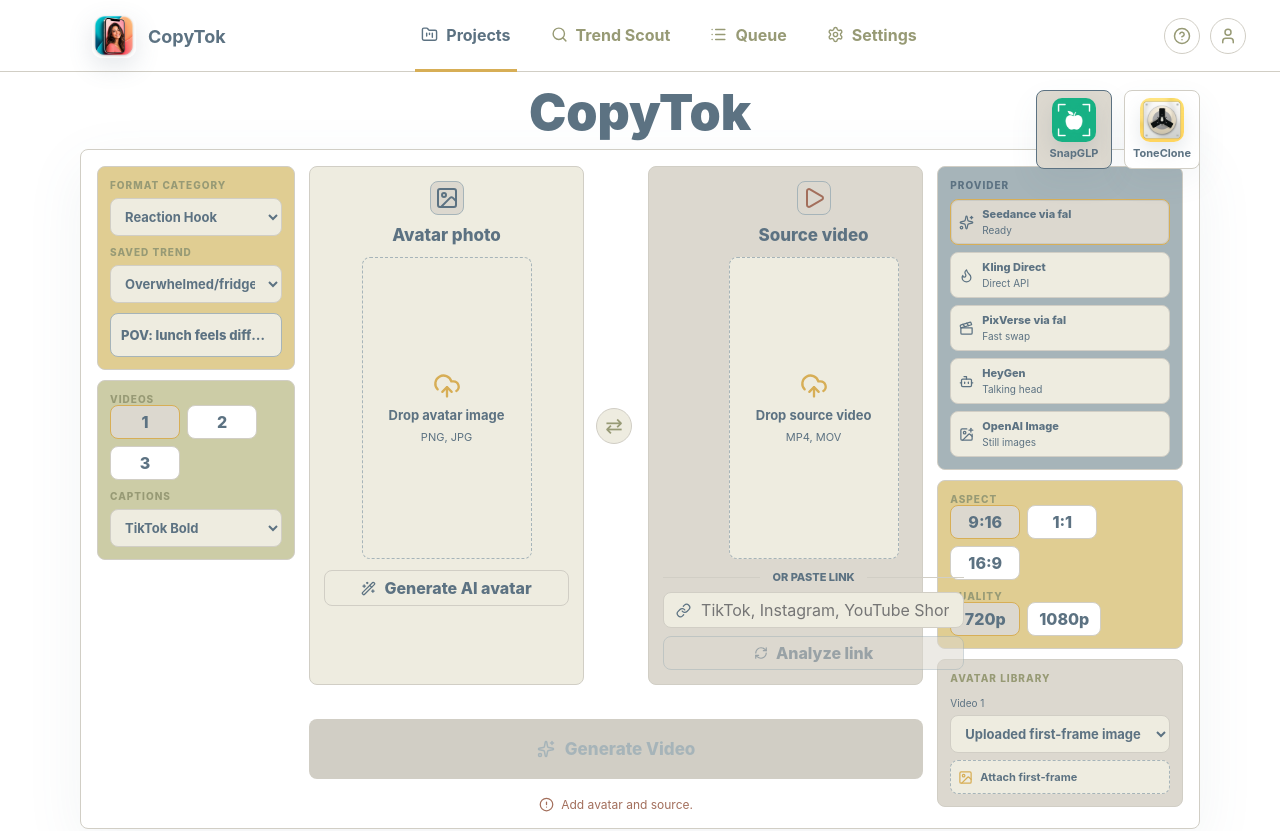
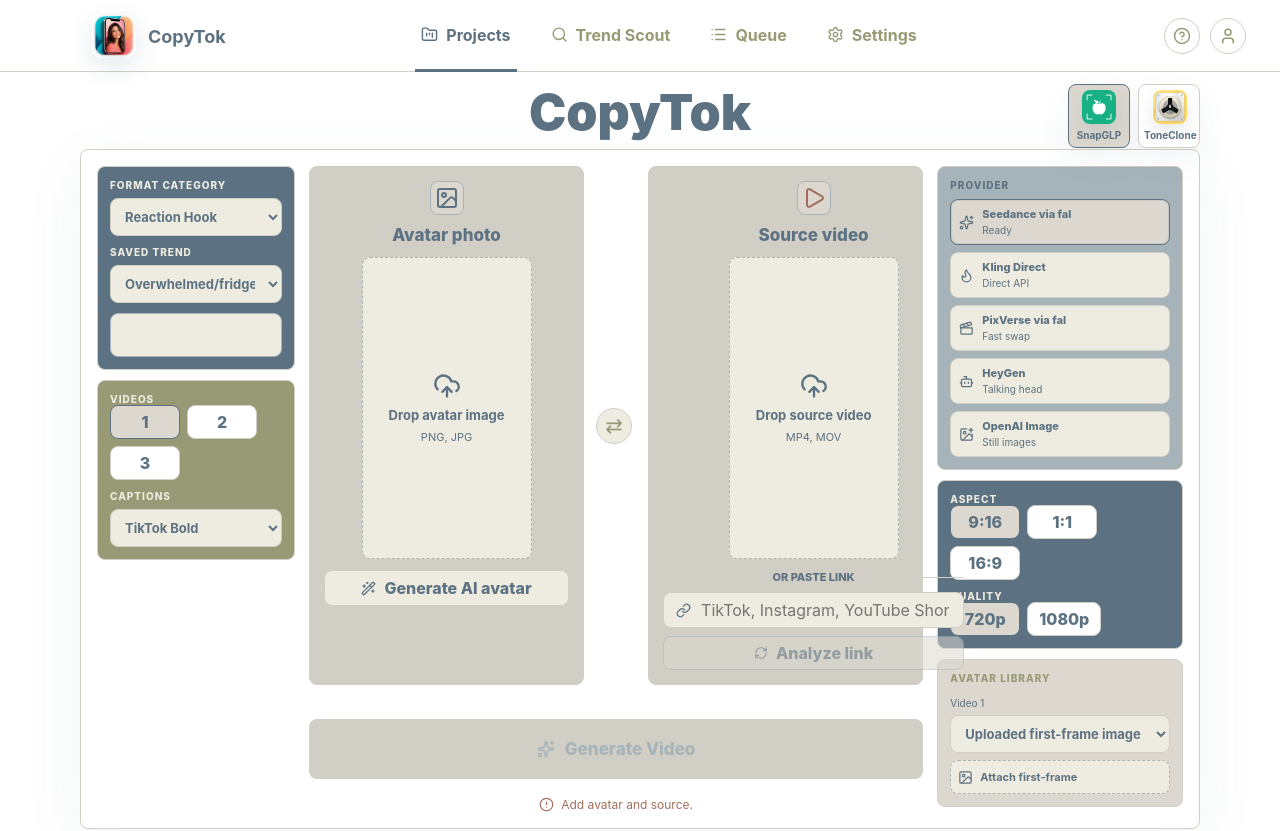
Before and after one commit to Andromeda-Labs-LLC/ugc-swap-studio, a React (Vite) app: page / in a window 1280 px wide. Shown: the top 831 px of the page. Built offline with nearby package versions, Linux system fonts and the light colour scheme.

Commit message:
Tune CopyTok window and palette

```diff
--- a/electron/main.cjs
+++ b/electron/main.cjs
@@ -18,9 +18,9 @@
 function createWindow() {
   const mainWindow = new BrowserWindow({
     width: 1440,
-    height: 930,
+    height: 1040,
     minWidth: 1120,
-    minHeight: 760,
+    minHeight: 860,
     title: 'CopyTok',
     backgroundColor: '#fbfbfa',
     titleBarStyle: 'hiddenInset',
--- a/src/App.css
+++ b/src/App.css
@@ -3,7 +3,7 @@
   --surface-strong: #FFFFFF;
   --surface-soft: #EEECE0;
   --muted-panel: #CCCCA6;
-  --action: #D7AE56;
+  --action: #5C7282;
   --moss: #979A75;
   --clay: #A36F5C;
   --salmon: #CFA794;
@@ -17,7 +17,7 @@
   --ink: #EEECE0;
   --ink-soft: #A6B4B9;
   --line: #5C7282;
-  --accent: #D7AE56;
+  --accent: #5C7282;
   --surface: #5C7282;
   --surface-strong: #5C7282;
   --surface-soft: #5C7282;
@@ -188,11 +188,11 @@
 }
 
 .left-rail .format-picker {
-  background: #E0CD92;
+  background: #5C7282;
 }
 
 .left-rail .batch-caption-controls {
-  background: #CCCCA6;
+  background: #979A75;
 }
 
 .right-rail .provider-chips {
@@ -203,11 +203,18 @@
 }
 
 .right-rail .output-controls {
-  background: #E0CD92;
+  background: #5C7282;
 }
 
 .right-rail .avatar-library-controls {
   background: #DCD8CF;
+}
+
+.left-rail .format-picker .compact-field > span,
+.left-rail .format-picker .trend-preset-card strong,
+.left-rail .batch-caption-controls .planner-block > span,
+.right-rail .output-controls .planner-block > span {
+  color: #EEECE0;
 }
 
 .compact-field,
@@ -227,7 +234,7 @@
 
 .recipe-board {
   position: absolute;
-  top: 18px;
+  top: 12px;
   right: 0;
   margin: 0;
   z-index: 2;
@@ -236,13 +243,13 @@
 .recipe-chip-row {
   display: inline-flex;
   align-items: flex-start;
-  gap: 12px;
+  gap: 8px;
 }
 
 .recipe-chip-row button {
-  width: 76px;
-  min-height: 78px;
-  padding: 7px 6px 8px;
+  width: 62px;
+  min-height: 62px;
+  padding: 5px 5px 6px;
   border: 1px solid var(--line);
   border-radius: 8px;
   display: grid;
@@ -257,15 +264,15 @@
 
 .recipe-chip-row button strong {
   color: var(--ink);
-  font-size: 11px;
+  font-size: 10px;
   line-height: 1.05;
 }
 
 .recipe-chip-row button img {
-  width: 44px;
-  height: 44px;
-  display: block;
-  border-radius: 10px;
+  width: 34px;
+  height: 34px;
+  display: block;
+  border-radius: 8px;
   box-shadow: 0 9px 18px rgba(92, 114, 130, 0.15);
 }
 
@@ -463,11 +470,11 @@
 }
 
 .upload-card.teal {
-  background: #EEECE0;
+  background: #D1CEC5;
 }
 
 .upload-card.violet {
-  background: #DCD8CF;
+  background: #D1CEC5;
 }
 
 .upload-card {
@@ -1041,7 +1048,7 @@
   justify-content: center;
   gap: 10px;
   color: #EEECE0;
-  background: #D7AE56;
+  background: #5C7282;
   box-shadow: 0 18px 38px rgba(92, 114, 130, 0.2);
   font-size: 17px;
   font-weight: 850;
@@ -1200,7 +1207,7 @@
 }
 
 .status-running {
-  color: #D7AE56;
+  color: #5C7282;
 }
 
 .status-blocked {
@@ -1467,7 +1474,7 @@
 }
 
 .trend-alert.subtle {
-  border-color: #E0CD92;
+  border-color: #5C7282;
   color: #A36F5C;
   background: #DCD8CF;
 }
@@ -1534,7 +1541,7 @@
 }
 
 .source-kind.demo {
-  border-color: #E0CD92;
+  border-color: #5C7282;
   color: #A36F5C;
   background: #DCD8CF;
 }
--- a/src/campaigns.ts
+++ b/src/campaigns.ts
@@ -147,7 +147,7 @@
     id: 'toneclone',
     name: 'Tone Clone',
     shortName: 'Tone',
-    accent: '#D7AE56',
+    accent: '#5C7282',
     repoPath: '/Volumes/Adventure/Andromeda Labs/Tone Clone',
     marketingRoot: `${marketingRoot}/Tone Clone`,
     assetRoots: [
--- a/src/index.css
+++ b/src/index.css
@@ -2,7 +2,7 @@
   --ink: #5C7282;
   --ink-soft: #979A75;
   --line: #D1CEC5;
-  --accent: #D7AE56;
+  --accent: #5C7282;
   font-family:
     Inter, ui-sans-serif, system-ui, -apple-system, BlinkMacSystemFont, "Segoe UI", sans-serif;
   color: var(--ink);
--- a/src/trendScout.ts
+++ b/src/trendScout.ts
@@ -165,7 +165,7 @@
     name: 'ToneClone',
     shortName: 'Tone',
     category: 'Guitar tone matching',
-    accent: '#D7AE56',
+    accent: '#5C7282',
     description: 'Guitarists, amp tone, pedals, bedroom recording, plugin comparison, and riff reaction UGC.',
     defaultQuery: 'guitar tone app amp simulator pedalboard home recording TikTok',
     seedQueries: [
```
